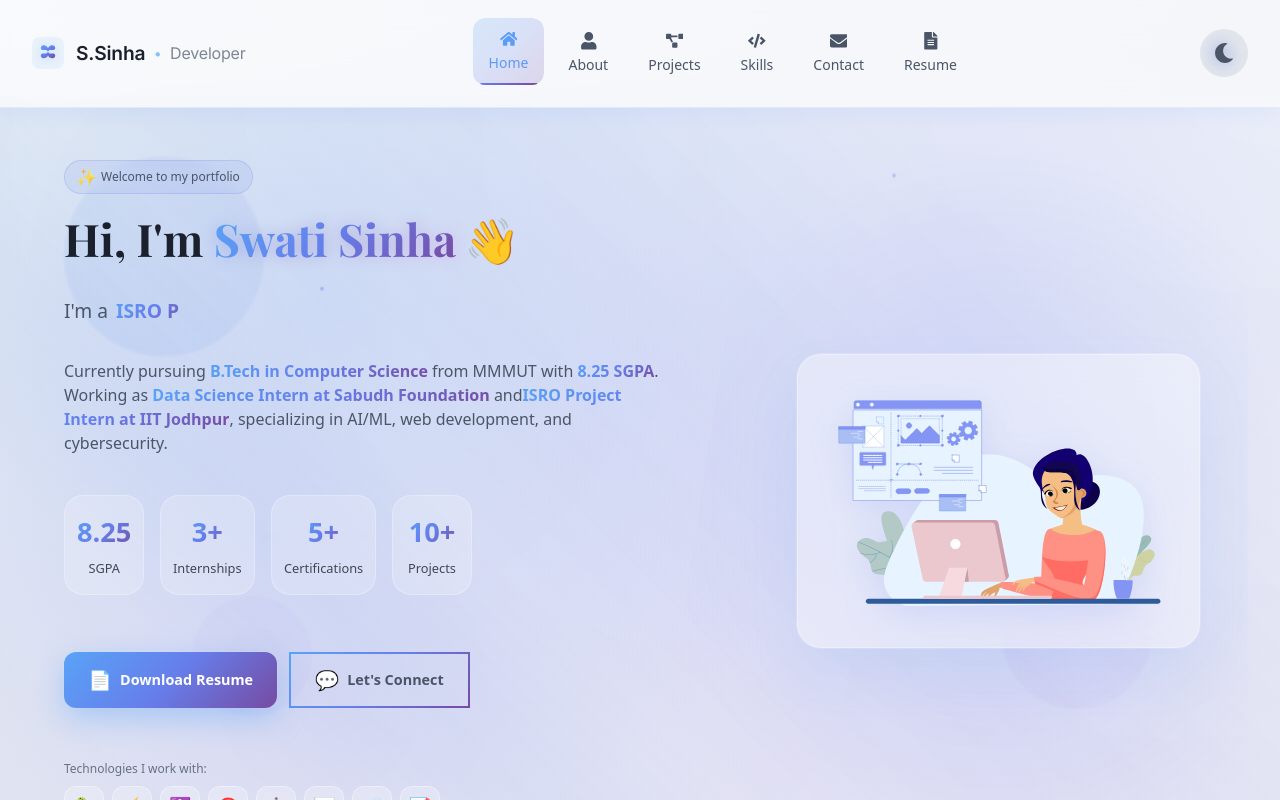
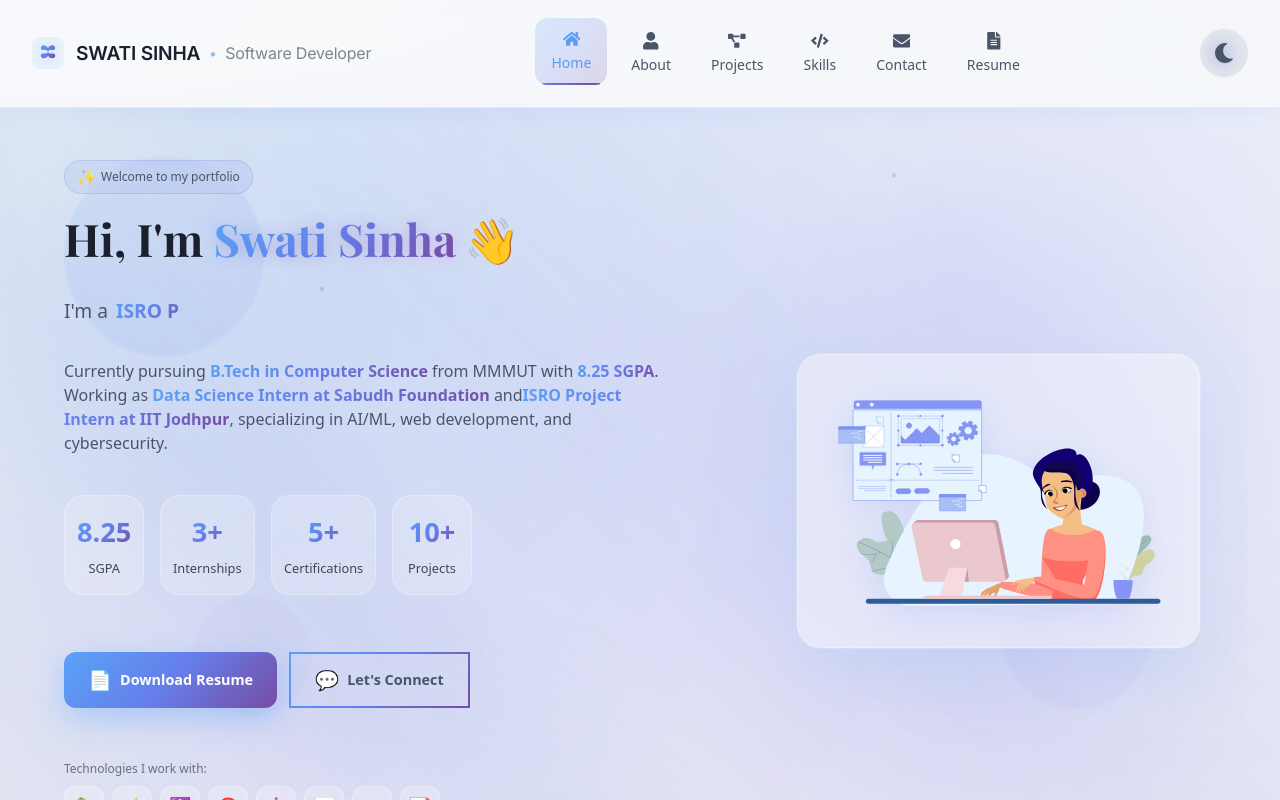
Before and after one commit to imswatisinha/Portfolio, a React (Create React App) app: page / in a window 1280 px wide. Built offline with nearby package versions, Linux system fonts and the light colour scheme.

Commit message:
Updated Navbar

```diff
--- a/src/Components/Navbar.jsx
+++ b/src/Components/Navbar.jsx
@@ -77,9 +77,9 @@ const Navbar = () => {
               </svg>
             </div>
             <div className="brand-text">
-              <span className="brand-name">S.Sinha</span>
+              <span className="brand-name">SWATI SINHA</span>
               <span className="brand-dot">•</span>
-              <span className="brand-role">Developer</span>
+              <span className="brand-role">Software Developer</span>
             </div>
           </div>
         </div>
```
